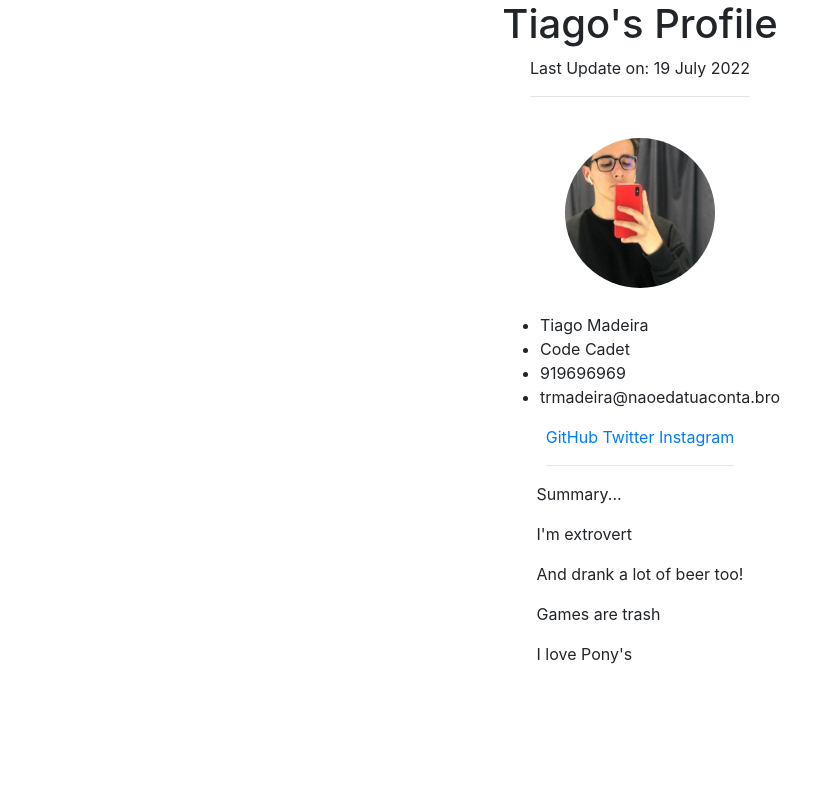
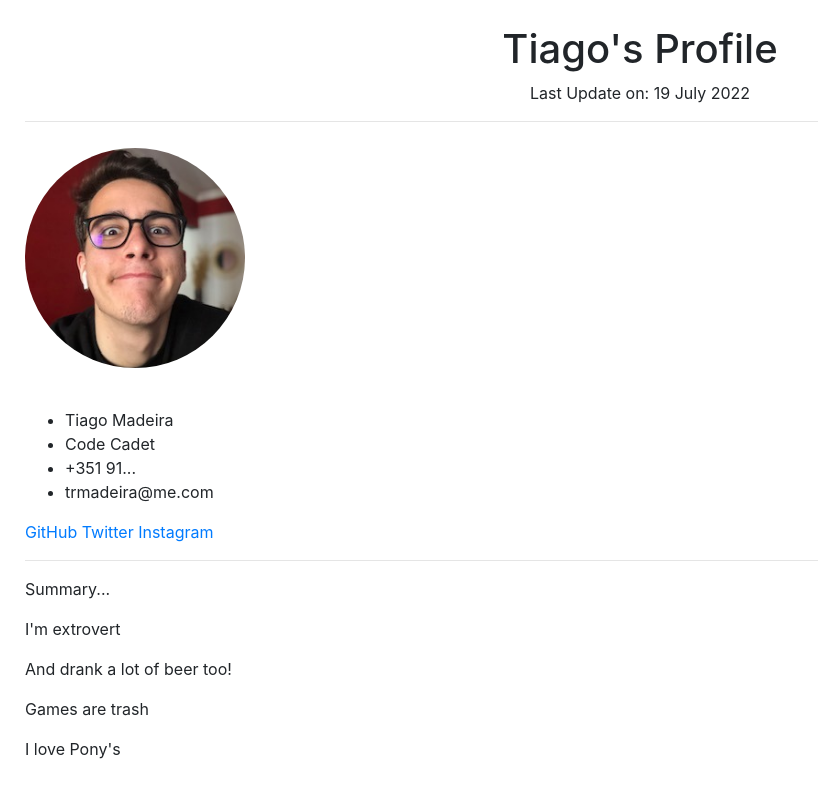
Before and after one commit to Trmadeira/HTML-Page, a plain HTML site: page index.html in a window 1280 px wide. Shown: the whole page, without its empty margins (0-818 px from the left). Drawn offline with nearby package versions, Linux system fonts and the light colour scheme.

Commit message:
made some changes to the profile picture

```diff
--- a/index.html
+++ b/index.html
@@ -11,20 +11,20 @@
 </head>
 <body>
 
-    <h1>Tiago's Profile </h1>
+    <h1 class="title" >Tiago's Profile </h1>
     <div class = "lastUpdate">
         Last Update on: 19 July 2022
         <hr>
     </div>
     <div class ="profilePicture">
-        <img src="FotoPerfil.jpeg" height="200" alt="babyyoda"/>
+        <img id="imgtest"  src="miniPhoto.jpeg"  alt="_tiagomadeira_"/>
     </div>
     <div>
         <ul>
             <li>Tiago Madeira</li>
             <li>Code Cadet</li>
-            <li>919696969</li>
-            <li>trmadeira@naoedatuaconta.bro</li>
+            <li>+351 91...</li>
+            <li>trmadeira@me.com</li>
         </ul>
     </div>
     <div>
--- a/styles.css
+++ b/styles.css
@@ -1,12 +1,28 @@
+
+:root{
+	--padding: 25px;
+	--centerText : center;
+}
 body {
-	display: flex;
-	flex-direction: column;
-	align-items: center;
+	padding: var(--padding);
+
 }
-h1{
-    text-align: center;
+.title{
+	text-align: var(--centerText);
+}
+.lastUpdate{
+	text-align: var(--centerText);
 }
 
+
+
+
 .profilePicture{
+	margin-top: -30px;
+}
+
+#imgtest{
+	width: 220px;
+	height: 300px;
 	clip-path: circle();
 }
```
Also changed, not shown: FotoPerfil.jpeg (deleted), miniPhoto.jpeg (added).
